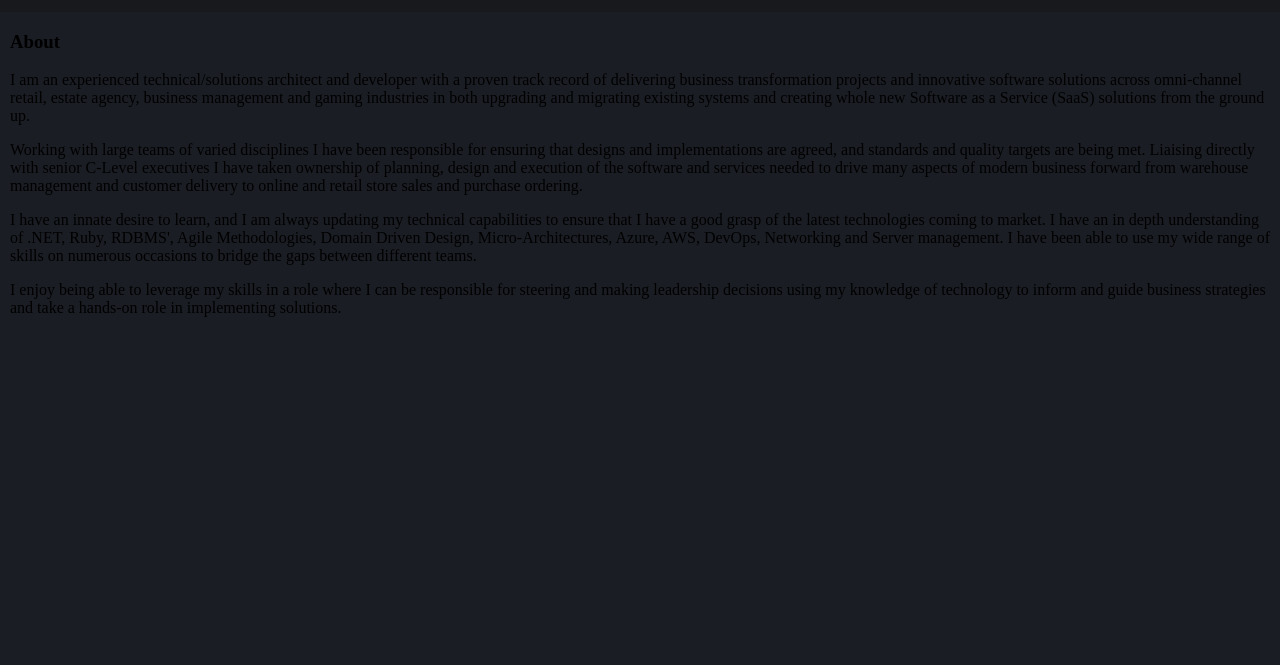
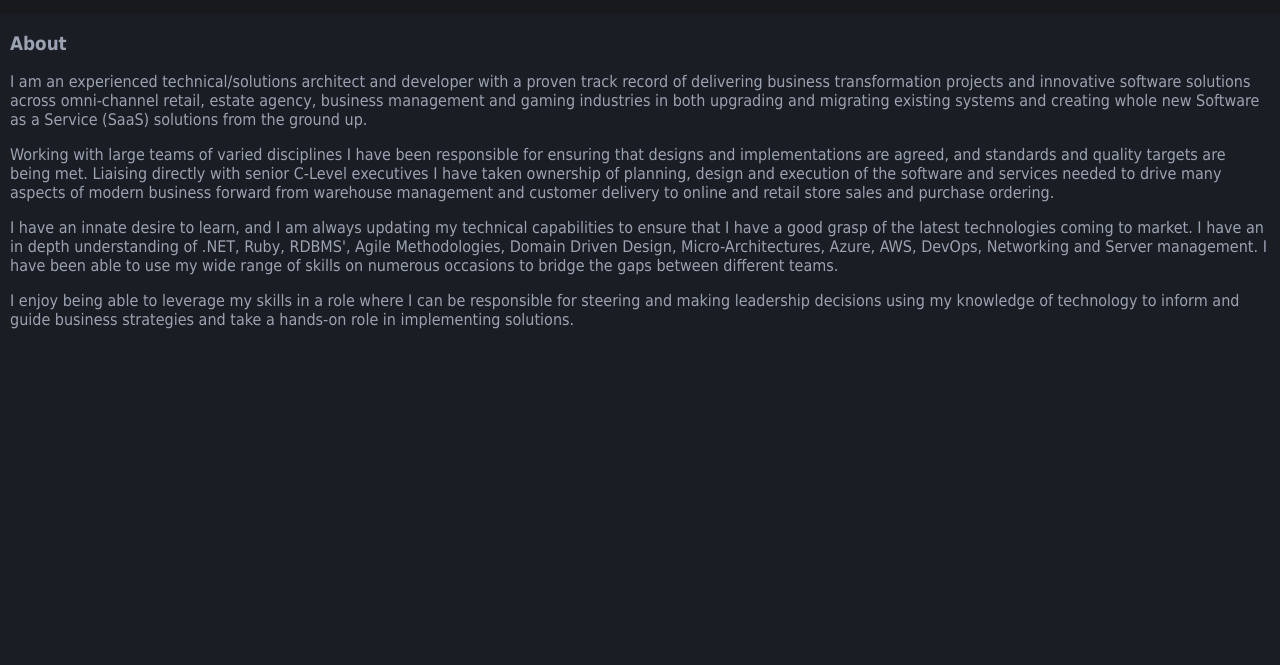
Before and after one commit to dparkinson/dparkinson.co.uk, a plain HTML site: page index.html in a window 1280 px wide. Shown: the part 135-800 px from the top of the page. Drawn offline with Linux system fonts and the light colour scheme.

Commit message:
Updated fonts

```diff
--- a/css/main.css
+++ b/css/main.css
@@ -1,4 +1,6 @@
 body {
+    font-family: Tahoma, Arial, sans-serif;
+    color: #9ba2b2;
     background-color: #1a1d23;
     padding: 0;
     margin: 0;
```
